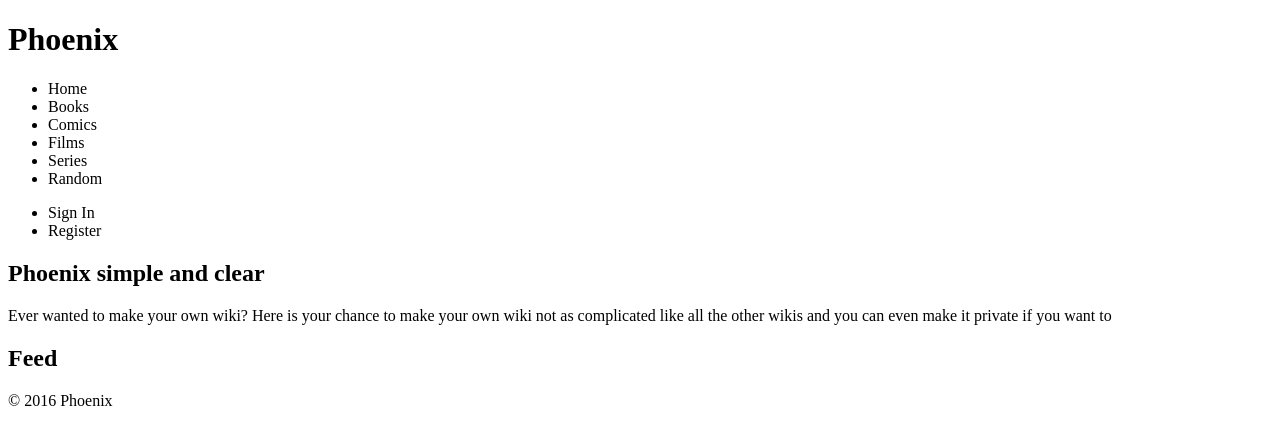
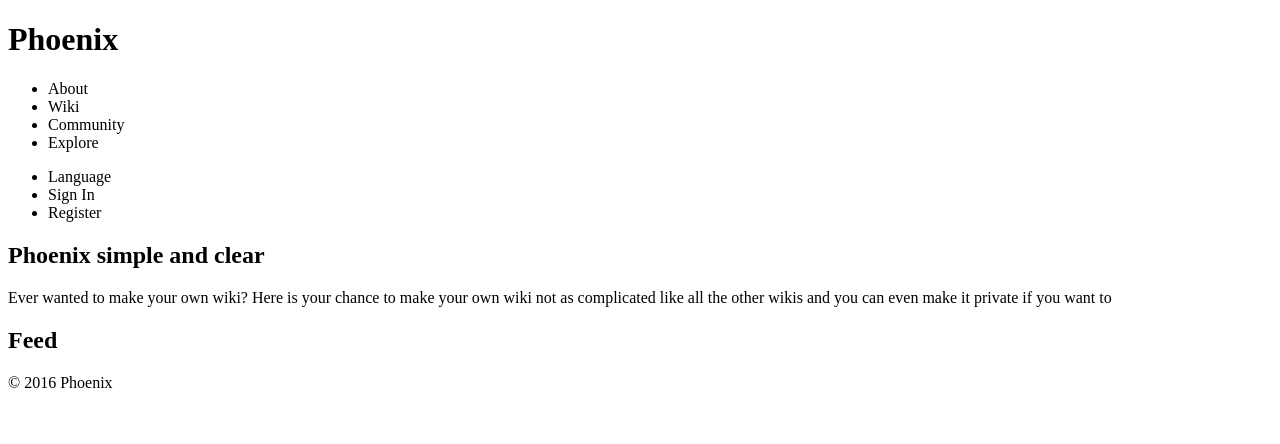
Before and after one commit to Jonon/Phoenix, a plain HTML site: page index.html in a window 1280 px wide. Drawn offline with Linux system fonts and the light colour scheme.

Commit message:
Changed items in nav

```diff
--- a/index.html
+++ b/index.html
@@ -10,16 +10,15 @@
     </header>
     <nav>
         <ul>
-            <li>Home</li>
-            <li>Books</li>
-            <li>Comics</li>
-            <li>Films</li>
-            <li>Series</li>
-            <li>Random</li>
+            <li>About</li>
+            <li>Wiki</li>     <!--dropdown -->
+            <li>Community</li>
+            <li>Explore</li>
         </ul>
     </nav>
     <nav>
         <ul>
+            <li>Language</li>   <!--dropdown -->
             <li>Sign In</li>
             <li>Register</li>
         </ul>
```
